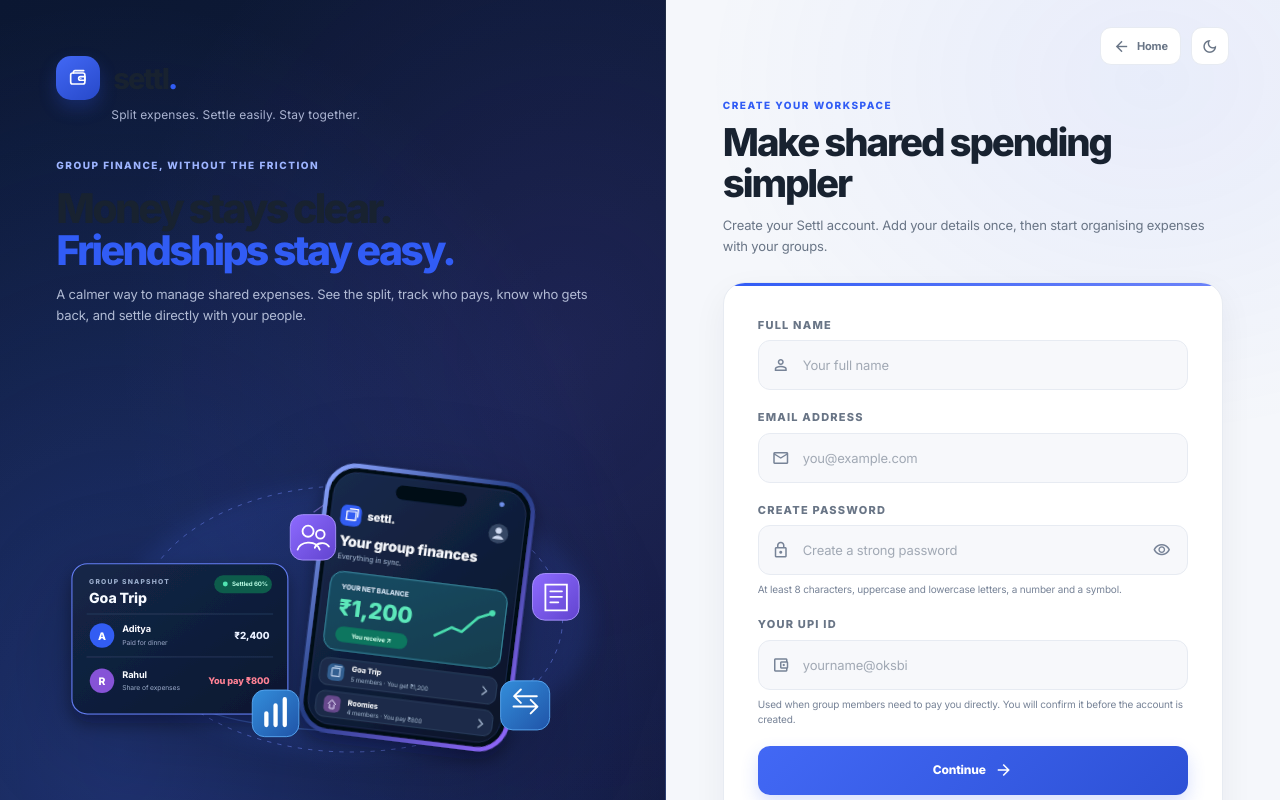
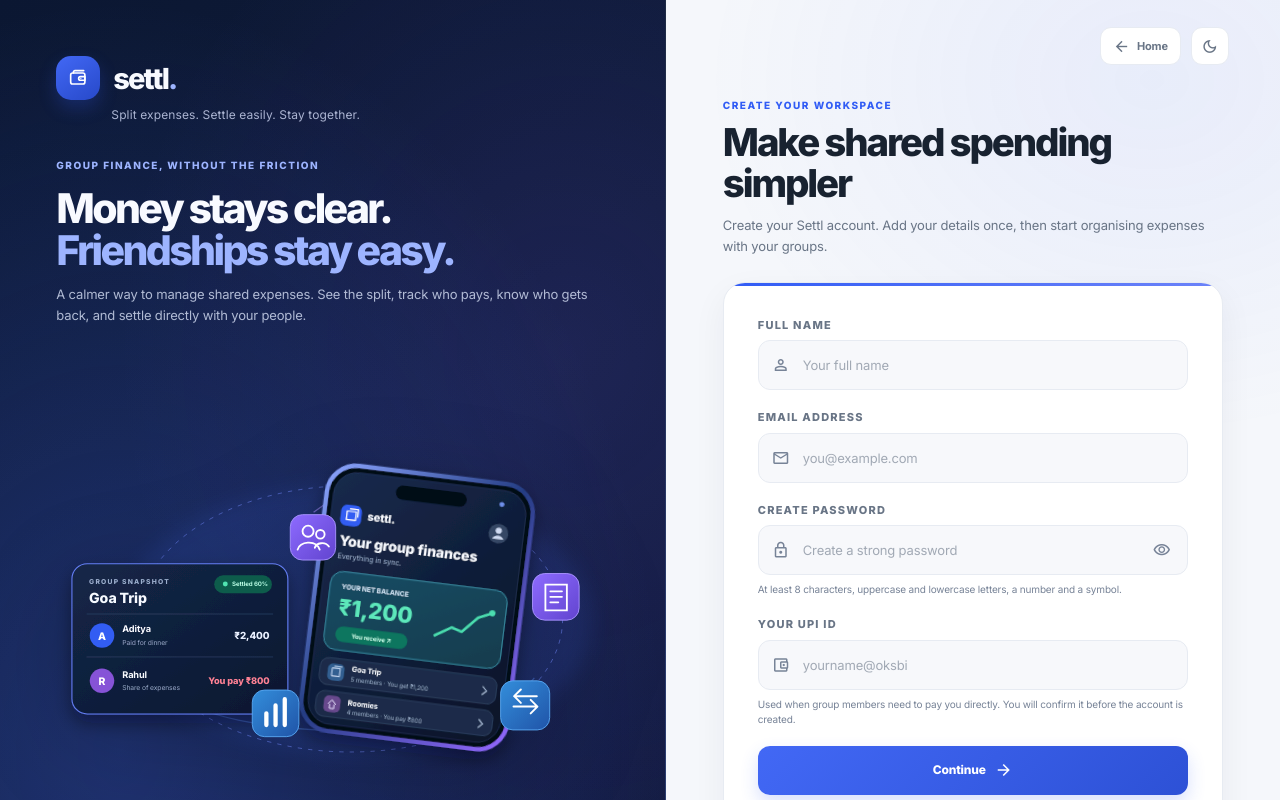
Before and after one commit to mikumaraditya/settl, a React (Vite) app in the folder frontend/: page /register in a window 1280 px wide. Shown: the top 800 px of the page. Built offline with nearby package versions, Linux system fonts and the light colour scheme; no server answers.

Commit message:
Keep login hero headings visible in light mode

```diff
--- a/frontend/src/index.css
+++ b/frontend/src/index.css
@@ -2087,3 +2087,18 @@ button:disabled { cursor: not-allowed; }
 .auth-shell-compact .google-login-container {
   min-height: 48px;
 }
+
+/* The left auth panel always uses a dark navy background, even in light mode.
+   Keep its brand and hero headings light instead of inheriting theme text tokens. */
+.auth-visual .auth-brand-word {
+  color: #f8faff !important;
+}
+.auth-visual .auth-brand-word span {
+  color: #9db4ff !important;
+}
+.auth-visual .auth-visual-copy h2 {
+  color: #f8faff !important;
+}
+.auth-visual .auth-visual-copy h2 span {
+  color: #9db4ff !important;
+}
```
